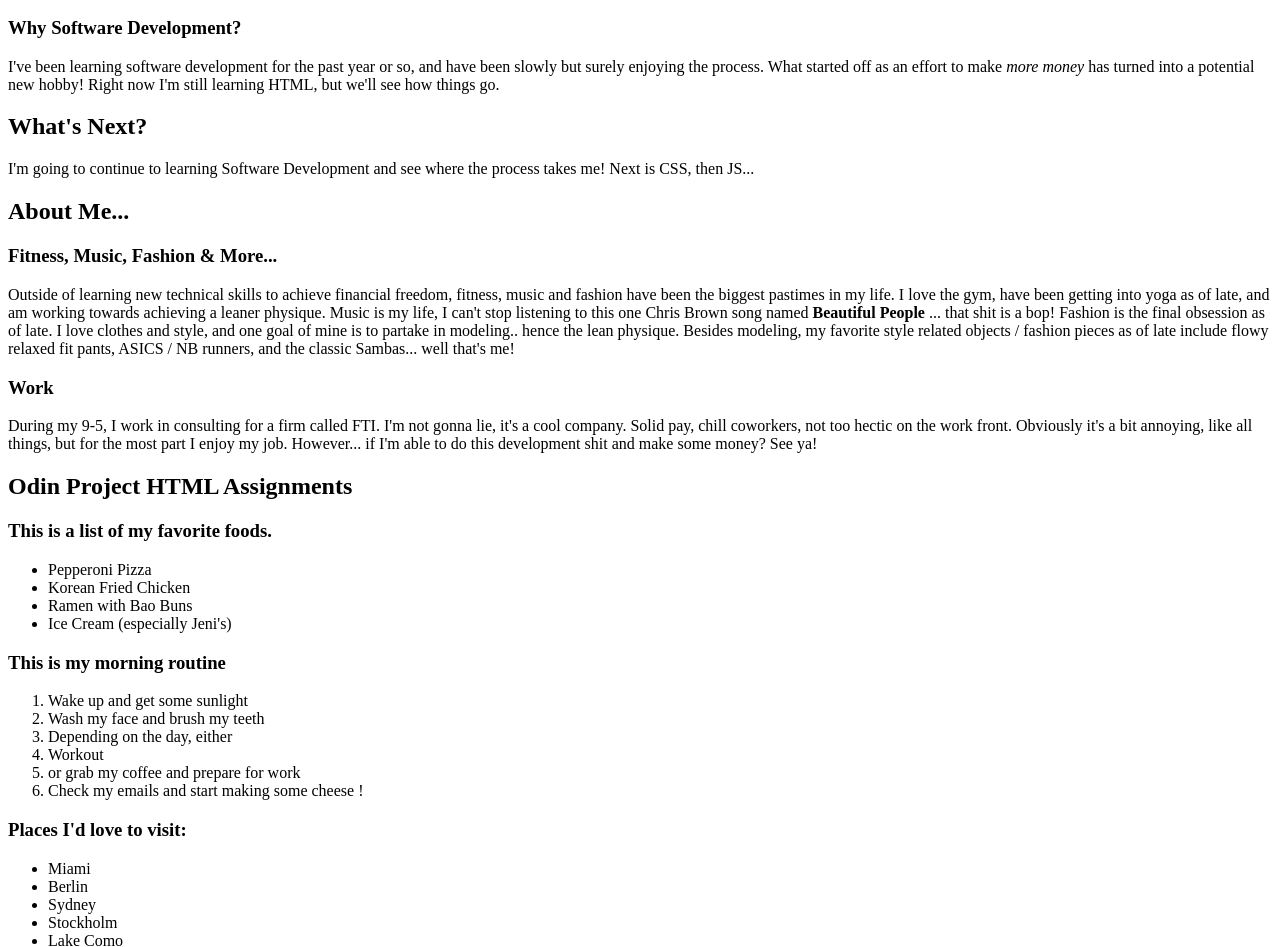
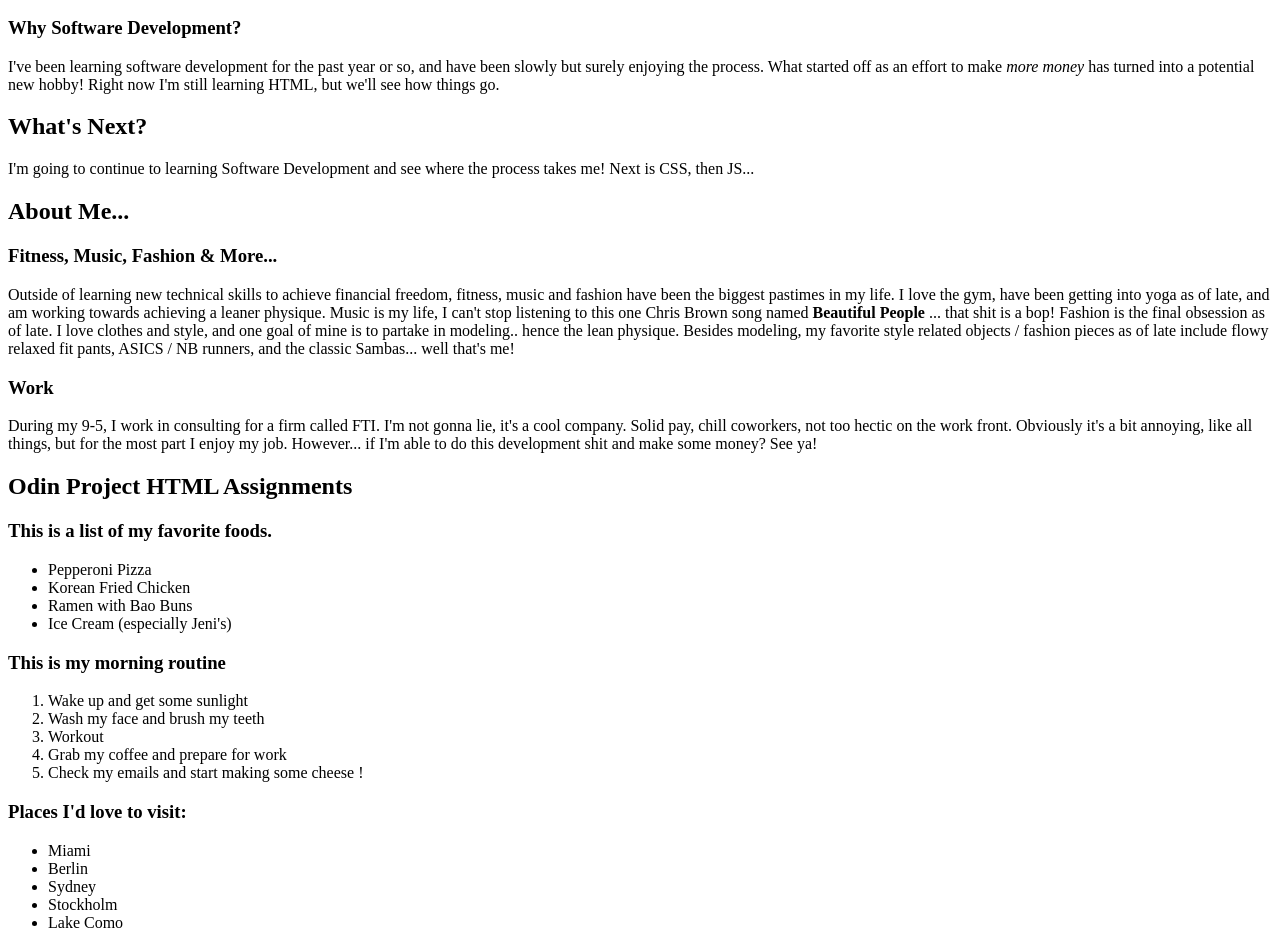
Before and after one commit to FoDeveloper/MyFirstSite, a plain HTML site: page index.html in a window 1280 px wide. Shown: the part 110-1057 px from the top of the page. Drawn offline with Linux system fonts and the light colour scheme.

Commit message:
Updating typo errors

```diff
--- a/index.html
+++ b/index.html
@@ -41,10 +41,8 @@
                     <ol>
                         <li> Wake up and get some sunlight </li>
                         <li> Wash my face and brush my teeth</li>
-                        <li> Depending on the day, either
-                            <li> Workout</li>
-                            <li> or grab my coffee and prepare for work</li>
-                        </li>
+                        <li> Workout</li>
+                        <li> Grab my coffee and prepare for work</li>
                         <li> Check my emails and start making some cheese !</li>
                     </ol>
                 <h3> Places I'd love to visit: </h3>
```
